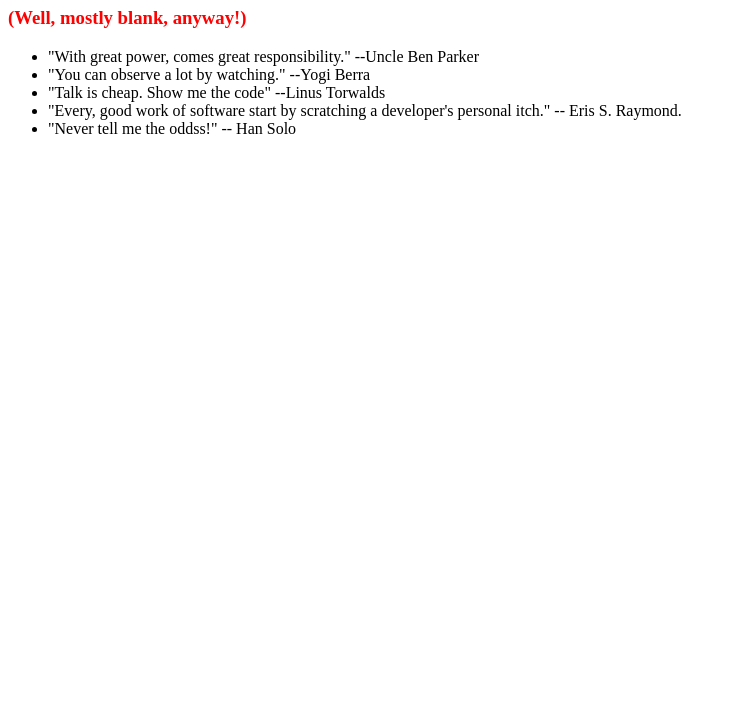
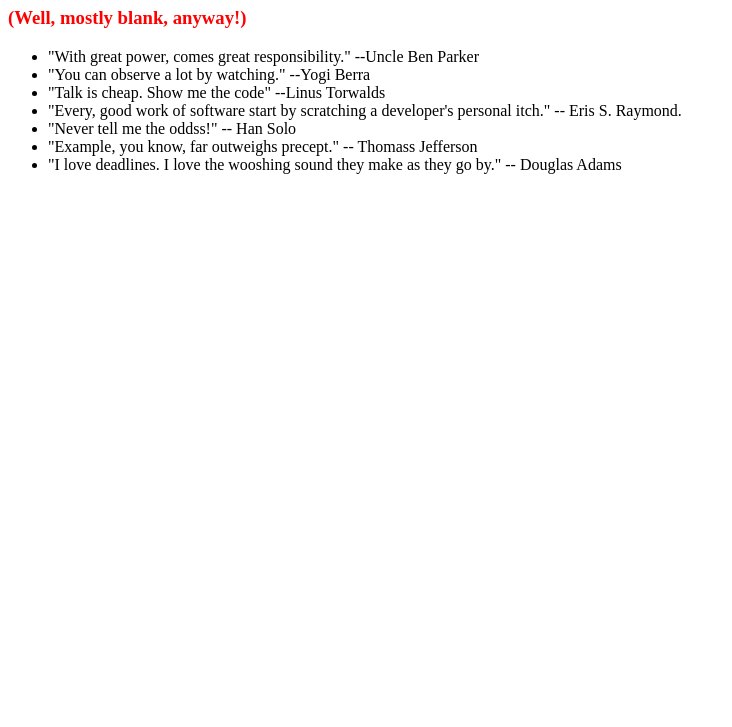
Before and after one commit to ayseaydemir/0main_opensaprepo_aysea, a plain HTML site: page index.html in a window 1280 px wide. Shown: the part 73-800 px from the top of the page, without its empty margins (0-732 px from the left). Drawn offline with Linux system fonts and the light colour scheme.

Commit message:
Douglas Adams quote

```diff
--- a/index.html
+++ b/index.html
@@ -14,6 +14,8 @@
 		<li> "Talk is cheap. Show me the code" --Linus Torwalds </li>
 		<li>"Every, good work of software start by scratching a developer's personal itch." -- Eris S. Raymond.</li>
 		<li> "Never tell me the oddss!" -- Han Solo</li>
+		<li> "Example, you know, far outweighs precept." -- Thomass Jefferson</li>
+		<li>"I love deadlines. I love the wooshing sound they make as they go by." -- Douglas Adams</li>
 		</ul>
 	</body>
 </html>
```
